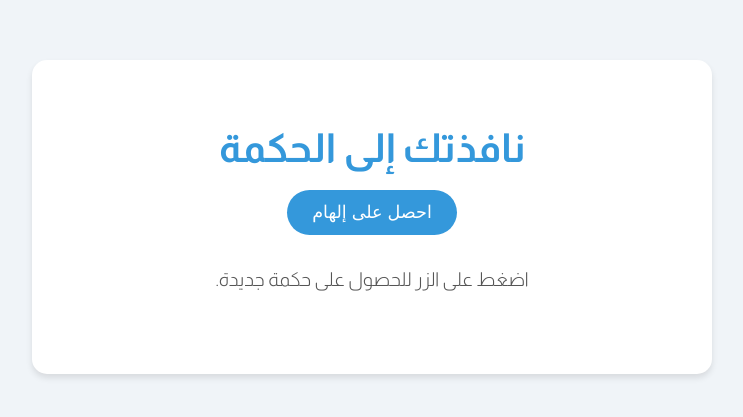
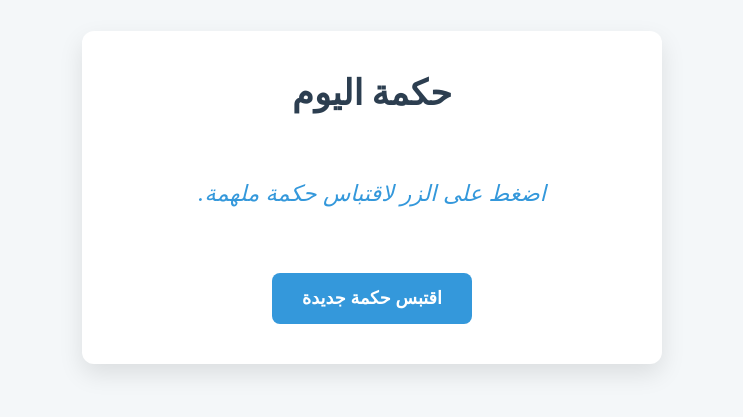
Before and after one commit to gjkygfj/FOoooolap1, a plain HTML site: page index.html in a window 1280 px wide. Shown: the part 203-620 px from the top of the page, without its empty margins (268-1011 px from the left). Drawn offline with Linux system fonts and the light colour scheme.

Commit message:
Update index.html

```diff
--- a/index.html
+++ b/index.html
@@ -3,130 +3,175 @@
 <head>
     <meta charset="UTF-8">
     <meta name="viewport" content="width=device-width, initial-scale=1.0">
-    <title>لحظة إلهام</title>
+    <title>حكمة اليوم | تطبيق متكامل</title>
+
+    <!-- لتحسين المظهر على جميع الأجهزة -->
     <style>
-        @import url('https://fonts.googleapis.com/css2?family=Almarai:wght@300;400;700&display=swap');
-
+        /* --- إعدادات أساسية --- */
         :root {
-            --bg-color: #f0f4f8;
-            --text-color: #2c3e50;
-            --primary-color: #3498db;
-            --secondary-color: #95a5a6;
-            --card-bg: #ffffff;
-            --shadow-light: 0 4px 6px rgba(0, 0, 0, 0.1);
+            --primary-color: #2c3e50;
+            --secondary-color: #3498db;
+            --background-color: #f4f7f9;
+            --card-background: #ffffff;
+            --text-color: #34495e;
+            --error-color: #e74c3c;
         }
 
         body {
-            font-family: 'Almarai', sans-serif;
-            display: flex;
-            flex-direction: column;
-            align-items: center;
-            justify-content: center;
+            font-family: -apple-system, BlinkMacSystemFont, "Segoe UI", Roboto, "Helvetica Neue", Arial, sans-serif;
+            background-color: var(--background-color);
+            color: var(--text-color);
+            margin: 0;
+            display: grid;
+            place-items: center;
             min-height: 100vh;
-            background-color: var(--bg-color);
-            color: var(--text-color);
             text-align: center;
-            margin: 0;
-            padding: 20px;
         }
 
-        .container {
-            background-color: var(--card-bg);
+        /* --- تصميم الكرت --- */
+        .card {
+            background-color: var(--card-background);
+            border-radius: 12px;
+            box-shadow: 0 10px 25px rgba(0, 0, 0, 0.1);
             padding: 40px;
-            border-radius: 15px;
-            box-shadow: var(--shadow-light);
-            max-width: 600px;
-            width: 100%;
-            animation: fadeIn 1s ease-in-out;
+            max-width: 500px;
+            width: 90%;
+            transition: transform 0.3s ease;
+        }
+
+        .card:hover {
+            transform: translateY(-5px);
         }
 
         h1 {
             color: var(--primary-color);
-            font-weight: 700;
-            margin-bottom: 20px;
-            font-size: 2.5em;
+            margin-top: 0;
+            font-size: 2.2em;
         }
 
-        button {
-            background-color: var(--primary-color);
+        /* --- تصميم منطقة عرض الحكمة --- */
+        .wisdom-display {
+            min-height: 100px; /* يحافظ على حجم ثابت للكرت */
+            display: flex;
+            align-items: center;
+            justify-content: center;
+            margin: 30px 0;
+        }
+
+        #wisdomText {
+            font-size: 1.4em;
+            font-style: italic;
+            color: var(--secondary-color);
+            line-height: 1.6;
+            margin: 0;
+            opacity: 0; /* يبدأ مخفياً ليظهر مع تأثير */
+            transform: translateY(10px);
+            transition: opacity 0.5s ease, transform 0.5s ease;
+        }
+
+        #wisdomText.visible {
+            opacity: 1;
+            transform: translateY(0);
+        }
+
+        #wisdomText.error {
+            color: var(--error-color);
+            font-style: normal;
+        }
+
+        /* --- تصميم الزر --- */
+        #getWisdomBtn {
+            background-color: var(--secondary-color);
             color: white;
             border: none;
-            padding: 12px 25px;
-            border-radius: 50px;
+            border-radius: 8px;
+            padding: 15px 30px;
+            font-size: 1.1em;
+            font-weight: bold;
             cursor: pointer;
-            font-size: 1.1em;
-            font-weight: 400;
             transition: background-color 0.3s ease, transform 0.2s ease;
         }
 
-        button:hover {
+        #getWisdomBtn:hover {
             background-color: #2980b9;
-            transform: translateY(-2px);
+            transform: scale(1.05);
         }
 
-        #wisdomText {
-            margin-top: 30px;
-            font-size: 1.2em;
-            font-weight: 300;
-            line-height: 1.6;
-            min-height: 50px;
-            color: #555;
+        #getWisdomBtn:disabled {
+            background-color: #bdc3c7;
+            cursor: not-allowed;
         }
 
-        .loading {
-            color: var(--secondary-color);
-            animation: pulse 1.5s infinite;
-        }
-
-        .error {
-            color: #c0392b;
-            font-weight: 700;
-        }
-
-        @keyframes fadeIn {
-            from { opacity: 0; transform: translateY(20px); }
-            to { opacity: 1; transform: translateY(0); }
-        }
-
-        @keyframes pulse {
-            0%, 100% { transform: scale(1); }
-            50% { transform: scale(1.05); }
-        }
     </style>
 </head>
 <body>
 
-    <div class="container">
-        <h1>نافذتك إلى الحكمة</h1>
-        <button id="getWisdomBtn">احصل على إلهام</button>
-        <p id="wisdomText">اضغط على الزر للحصول على حكمة جديدة.</p>
-    </div>
+    <main class="card">
+        <h1>حكمة اليوم</h1>
+
+        <div class="wisdom-display">
+            <p id="wisdomText">اضغط على الزر لاقتباس حكمة ملهمة.</p>
+        </div>
+
+        <button id="getWisdomBtn">اقتبس حكمة جديدة</button>
+    </main>
 
     <script>
-        document.getElementById('getWisdomBtn').addEventListener('click', async () => {
-            const wisdomTextElement = document.getElementById('wisdomText');
-            wisdomTextElement.textContent = 'جاري التحميل...';
-            wisdomTextElement.className = 'loading';
+        // --- الوصول إلى عناصر الصفحة ---
+        const getWisdomBtn = document.getElementById('getWisdomBtn');
+        const wisdomText = document.getElementById('wisdomText');
+
+        // --- دالة جلب الحكمة ---
+        const fetchWisdom = async () => {
+            // 1. مرحلة التحميل: تعطيل الزر وعرض رسالة مناسبة
+            getWisdomBtn.disabled = true;
+            wisdomText.classList.remove('visible', 'error');
+            wisdomText.textContent = 'جاري البحث عن حكمة...';
+            wisdomText.classList.add('visible');
 
             try {
-                const response = await fetch('http://fi11.bot-hosting.net:20856/api/wisdom');
+                // 2. إرسال الطلب: استخدام المسار النسبي الذي سيعالجه Netlify
+                const response = await fetch('/api/wisdom');
 
+                // التعامل مع الأخطاء من جانب الخادم (مثل خطأ 500)
                 if (!response.ok) {
-                    let errorMessage = `حدث خطأ في جلب الحكمة (الرمز: ${response.status}).`;
-                    wisdomTextElement.textContent = errorMessage;
-                    wisdomTextElement.className = 'error';
-                    return;
+                    throw new Error(`فشل الاتصال بالخادم. الحالة: ${response.status}`);
                 }
 
                 const data = await response.json();
-                wisdomTextElement.textContent = data.wisdom;
-                wisdomTextElement.className = '';
+
+                // 3. النجاح: عرض الحكمة بتأثير بصري جميل
+                wisdomText.classList.remove('visible'); // إخفاء النص القديم
+                setTimeout(() => {
+                    wisdomText.textContent = `"${data.wisdom}"`;
+                    wisdomText.classList.add('visible'); // إظهار النص الجديد
+                }, 100); // تأخير بسيط لإعطاء التأثير فرصة للعمل
+
             } catch (error) {
-                console.error('خطأ في الاتصال بالخادم:', error);
-                wisdomTextElement.textContent = 'تعذر الاتصال بالخادم. يرجى التأكد من تشغيله.';
-                wisdomTextElement.className = 'error';
+                // 4. الفشل: عرض رسالة خطأ واضحة للمستخدم
+                console.error('حدث خطأ أثناء جلب الحكمة:', error);
+                wisdomText.classList.remove('visible');
+                setTimeout(() => {
+                    wisdomText.textContent = 'عذراً، تعذر الاتصال بالخادم حالياً. حاول مجدداً.';
+                    wisdomText.classList.add('visible', 'error');
+                }, 100);
+
+            } finally {
+                // 5. النهاية: إعادة تفعيل الزر في كل الحالات (نجاح أو فشل)
+                getWisdomBtn.disabled = false;
             }
+        };
+
+        // --- ربط الحدث بالدالة ---
+        getWisdomBtn.addEventListener('click', fetchWisdom);
+
+        // --- عرض الرسالة الترحيبية عند تحميل الصفحة ---
+        document.addEventListener('DOMContentLoaded', () => {
+            setTimeout(() => {
+                 wisdomText.classList.add('visible');
+            }, 300);
         });
+
     </script>
 
 </body>
```
